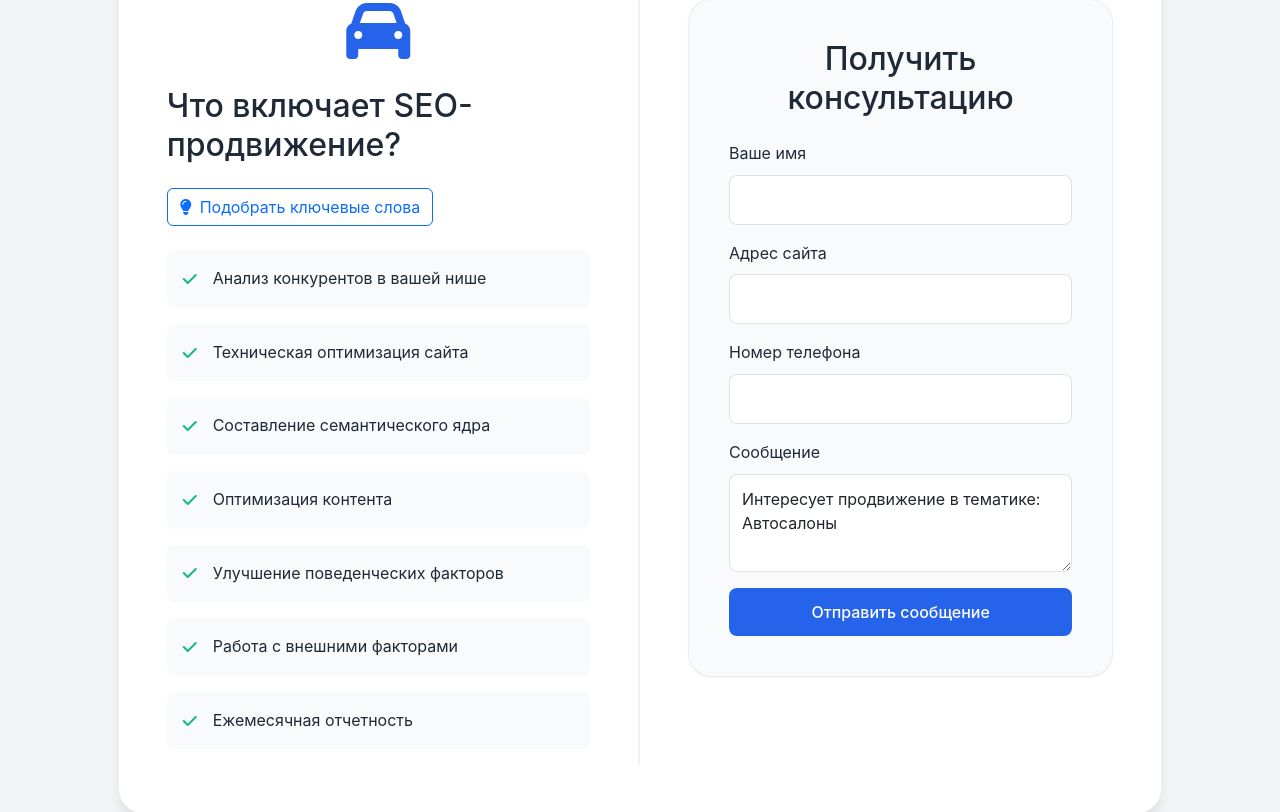
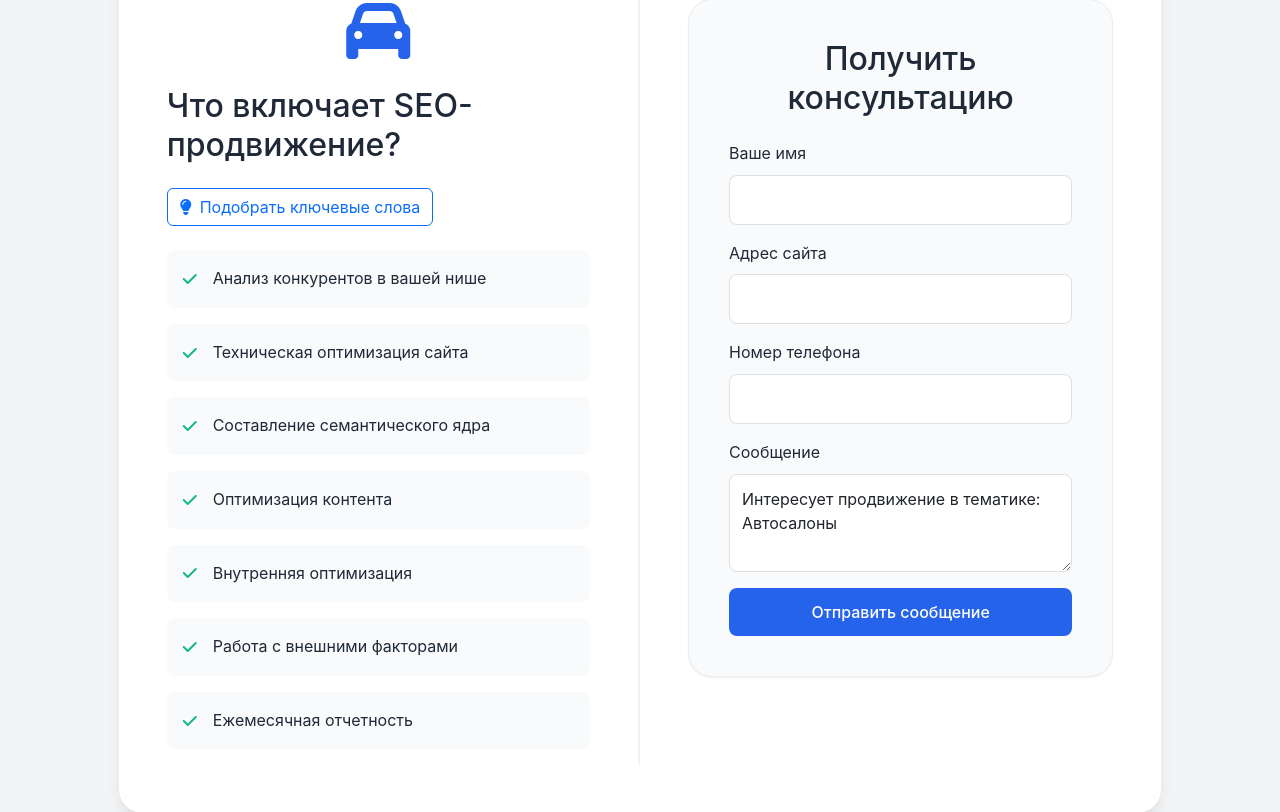
Before and after one commit to MiPolynsky/SeoMaster_1, a Flask app: page /industry/cars in a window 1280 px wide. Shown: the part 312-1124 px from the top of the page. Run offline with Flask 3, Linux system fonts and the light colour scheme; data comes from the database, SQL or seed files in the repository.

Commit message:
Agent query: Проверьте, пожалуйста, что фраза 'поведенческие факторы' больше не встречается на сайте, и что все формы работают корректно.
Remove references to "behavioral factors" from website content.

Screenshot: https://storage.googleapis.com/screenshot-production-us-central1/74f28105-0b3e-4dca-973e-8a69c1d6d330/e22fc3de-1173-4ffb-b05a-78ef0a8d2f6b.jpg

```diff
--- a/templates/industry.html
+++ b/templates/industry.html
@@ -23,7 +23,7 @@
                                 <li><i class="fas fa-check"></i> Техническая оптимизация сайта</li>
                                 <li><i class="fas fa-check"></i> Составление семантического ядра</li>
                                 <li><i class="fas fa-check"></i> Оптимизация контента</li>
-                                <li><i class="fas fa-check"></i> Улучшение поведенческих факторов</li>
+                                <li><i class="fas fa-check"></i> Внутренняя оптимизация</li>
                                 <li><i class="fas fa-check"></i> Работа с внешними факторами</li>
                                 <li><i class="fas fa-check"></i> Ежемесячная отчетность</li>
                             </ul>
--- a/templates/service_landing.html
+++ b/templates/service_landing.html
@@ -15,7 +15,7 @@
                     <h2 class="mb-4">Особенности продвижения лендингов</h2>
                     <ul class="service-features">
                         <li><i class="fas fa-check"></i> Оптимизация под ключевые запросы</li>
-                        <li><i class="fas fa-check"></i> Улучшение поведенческих факторов</li>
+                        <li><i class="fas fa-check"></i> Улучшение внутренних факторов</li>
                         <li><i class="fas fa-check"></i> Оптимизация конверсии</li>
                         <li><i class="fas fa-check"></i> A/B тестирование</li>
                         <li><i class="fas fa-check"></i> Анализ целевой аудитории</li>
```
